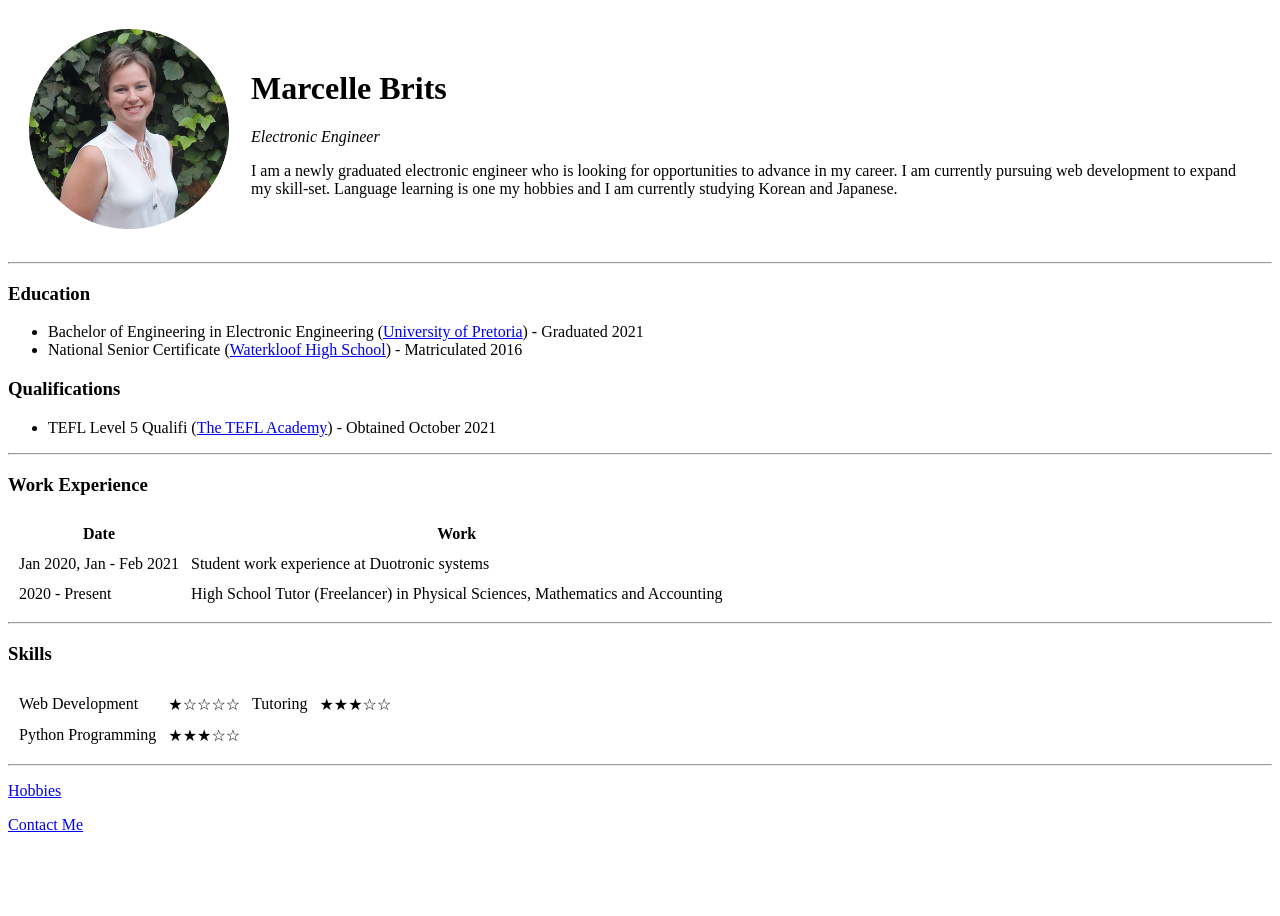
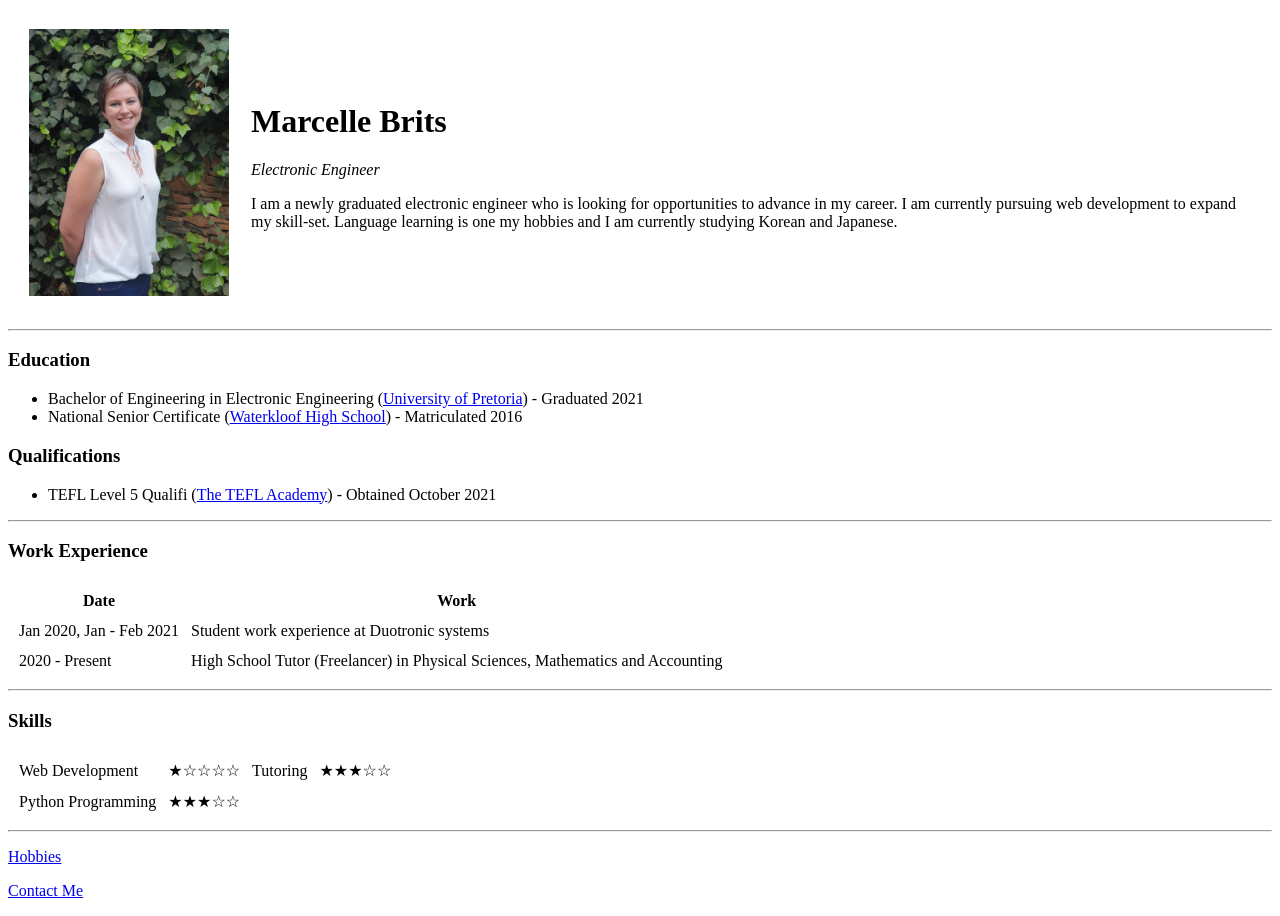
Before and after one commit to julymb/cv, a plain HTML site: page index.html in a window 1280 px wide. Before the commit the page ends 850 px from the top, so only its background shows below. Drawn offline with Linux system fonts and the light colour scheme.

Commit message:
Profile Picture update and url change

```diff
--- a/index.html
+++ b/index.html
@@ -10,13 +10,13 @@
   <!-- utf-8 (standard in html5 - includes international symbols) and meta
     elements, all text here is encoded using that system -->
   <meta charset="utf-8">
-  <title> 💜 Marcelle's Personal Site</title>
+  <title> Marcelle's Personal Site</title>
 </head>
 
 <body>
   <table cellspacing="20">
     <tr>
-      <td><img src="images\MBrits_circ.png" alt="Marcelle Brits profile pict" width="200"></td>
+      <td><img src="images\MBrits_photo.jpg" alt="Marcelle Brits profile pict" width="200"></td>
       <td><h1>Marcelle Brits</h1>
       <p><em>Electronic Engineer</em></p>
       <p>I am a newly graduated electronic engineer who is looking for opportunities to advance in my career. I am currently pursuing web development
```
